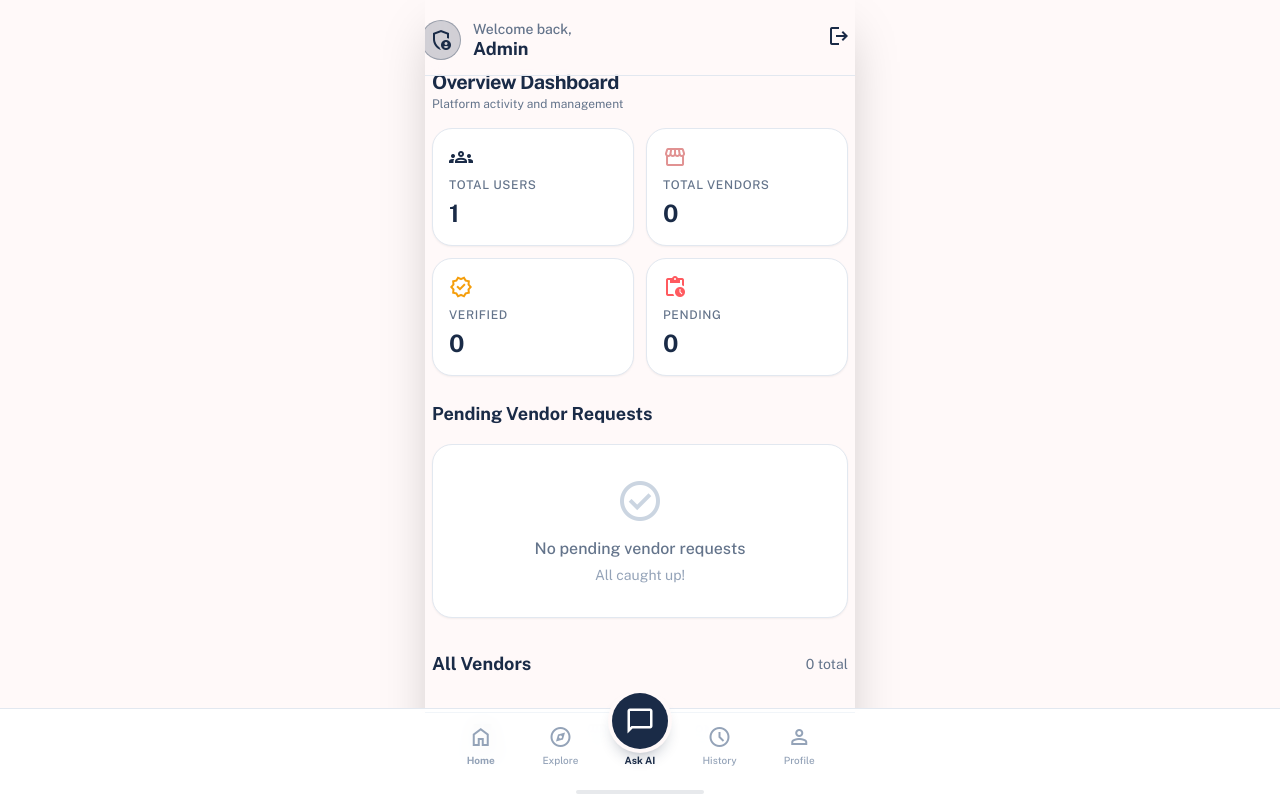
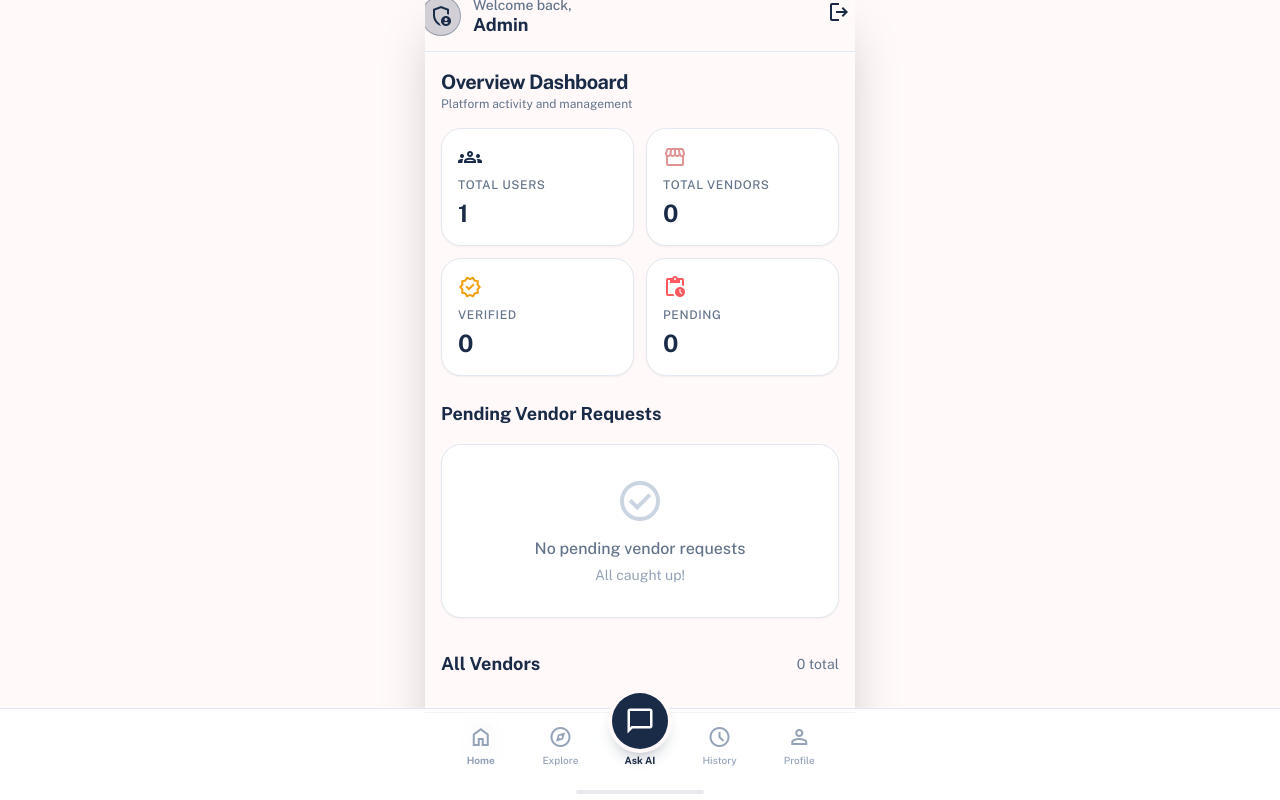
Before and after one commit to 25f1002177/SheSafe, a Flask app: page /admin/dashboard in a window 1280 px wide. Run offline with Flask 3, Linux system fonts and the light colour scheme; a user stored in the database is signed in; data comes from the database, SQL or seed files in the repository; data that the repository does not hold is empty; some libraries are stand-ins or nearby versions.

Commit message:
padding added and dark theme added

```diff
--- a/app/templates/admin_dashboard.html
+++ b/app/templates/admin_dashboard.html
@@ -3,7 +3,7 @@
 {% block title %}Admin Dashboard - SheSafe{% endblock %}
 
 {% block content %}
-<div class="bg-blush-white dark:bg-background-dark min-h-screen -mx-5 -my-6">
+<div class="bg-blush-white dark:bg-background-dark min-h-screen -mx-5 -my-6 overflow-x-hidden">
     <!-- Top Navigation Bar -->
     <header
         class="sticky top-0 z-50 bg-blush-white/80 dark:bg-background-dark/80 backdrop-blur-md border-b border-slate-200 dark:border-slate-800">
@@ -28,7 +28,7 @@
         </div>
     </header>
 
-    <main class="p-4 pb-24 max-w-md mx-auto">
+    <main class="px-4 py-4 pb-24 max-w-[430px] mx-auto">
         <!-- Section Title -->
         <div class="mb-4">
             <h2 class="text-xl font-bold tracking-tight text-navy-trust dark:text-white">Overview Dashboard</h2>
```
